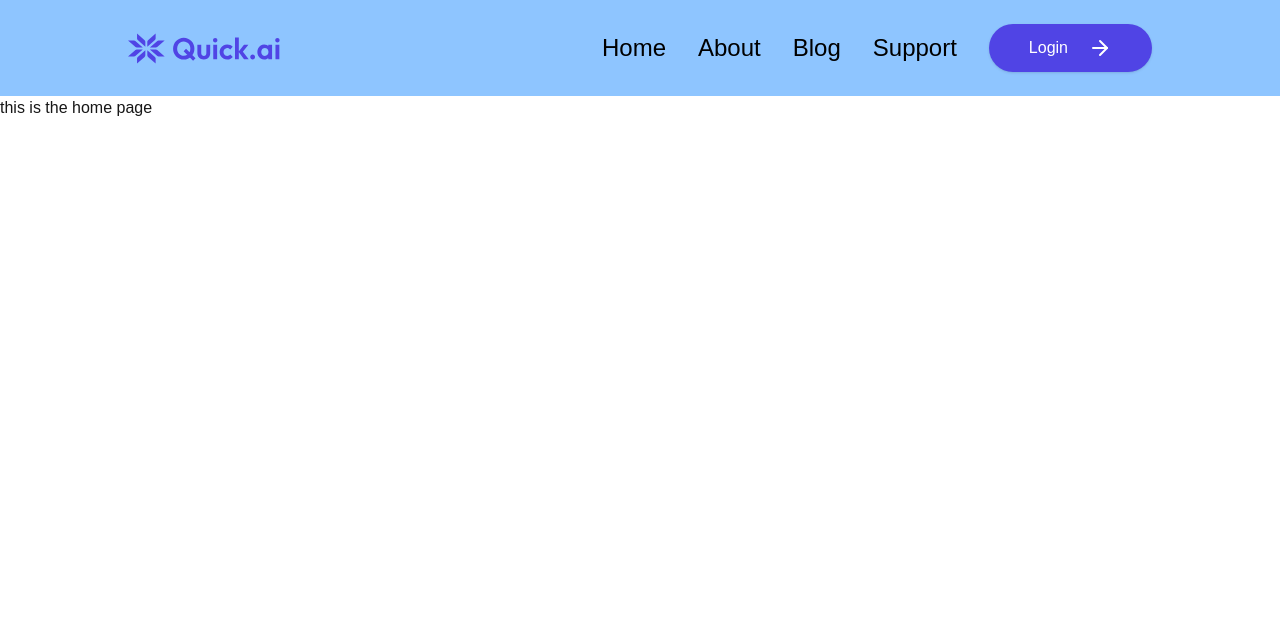
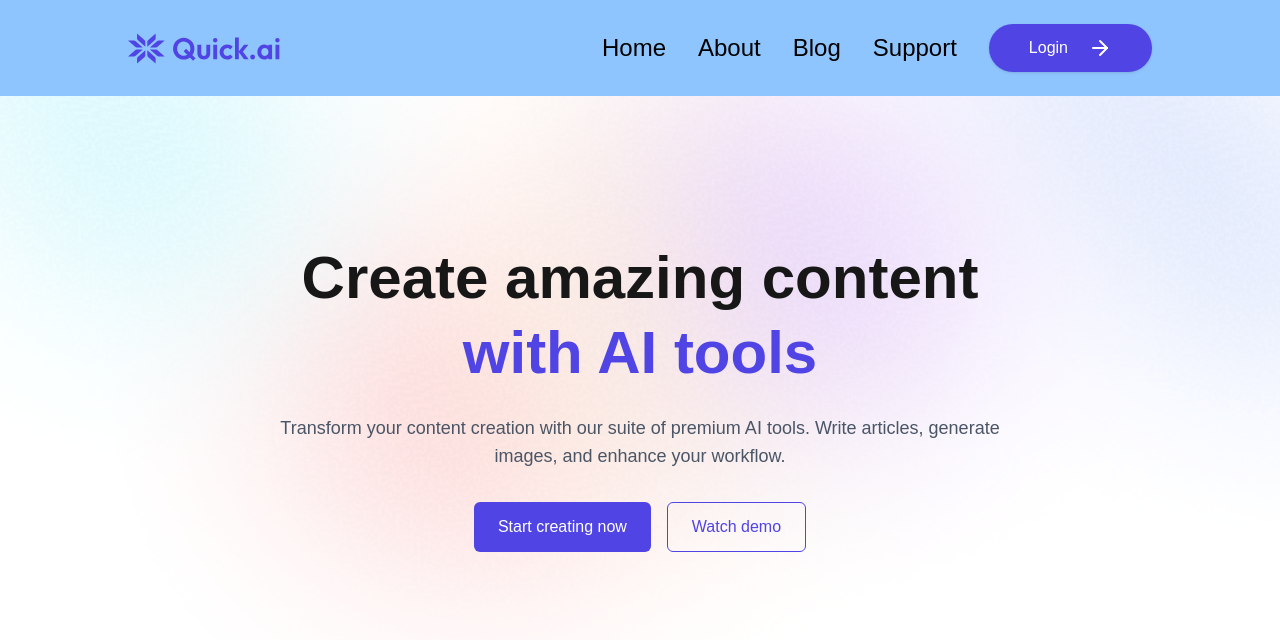
Before and after one commit to Asif-Taher/Quick-Ai-University-Project, a Next.js app: page / in a window 1280 px wide. Shown: the top 640 px of the page. Built offline with nearby package versions, Linux system fonts and the light colour scheme.

Commit message:
Create a new section in the Home page

```diff
--- a/components/Home/Hero.jsx
+++ b/components/Home/Hero.jsx
@@ -2,9 +2,31 @@ import React from 'react';
 
 const Hero = () => {
   return (
- <div>
-  <h1>this is the home page</h1>
- </div>
+    <div
+      className="bg-cover bg-center h-[600px] w-full flex items-center justify-center"
+      style={{ backgroundImage: "url('/assets/gradientBackground.png')" }}
+    >
+     <div className="text-center px-4 py-12">
+  <h2 className="text-4xl md:text-6xl font-semibold mx-auto max-w-3xl leading-tight">
+    Create amazing content <br />
+    <span className="text-[#5044e5]">with AI tools</span>
+  </h2>
+
+  <p className="max-w-3xl mx-auto mt-6 text-gray-600 text-base md:text-lg">
+    Transform your content creation with our suite of premium AI tools. Write articles, generate images, and enhance your workflow.
+  </p>
+
+  <div className="mt-8 flex flex-col sm:flex-row gap-4 justify-center">
+    <button className="bg-[#5044e5] text-white px-6 py-3 rounded-md hover:bg-[#3e37c8] transition">
+      Start creating now
+    </button>
+    <button className="border border-[#5044e5] text-[#5044e5] px-6 py-3 rounded-md hover:bg-[#f0f0ff] transition">
+      Watch demo
+    </button>
+  </div>
+</div>
+
+    </div>
   );
 };
 
```
